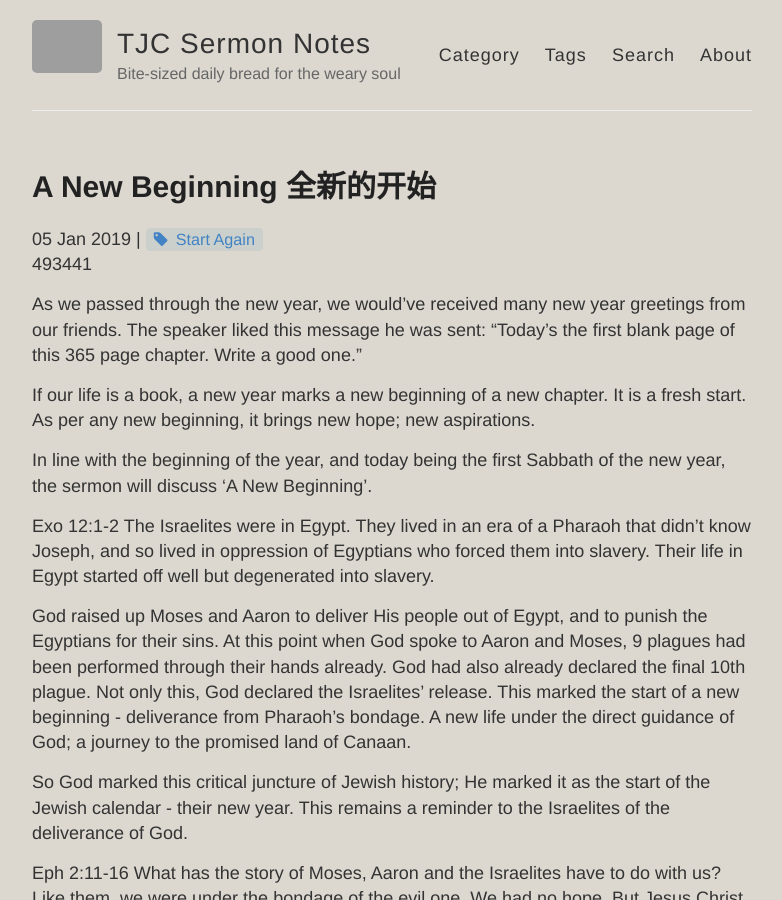
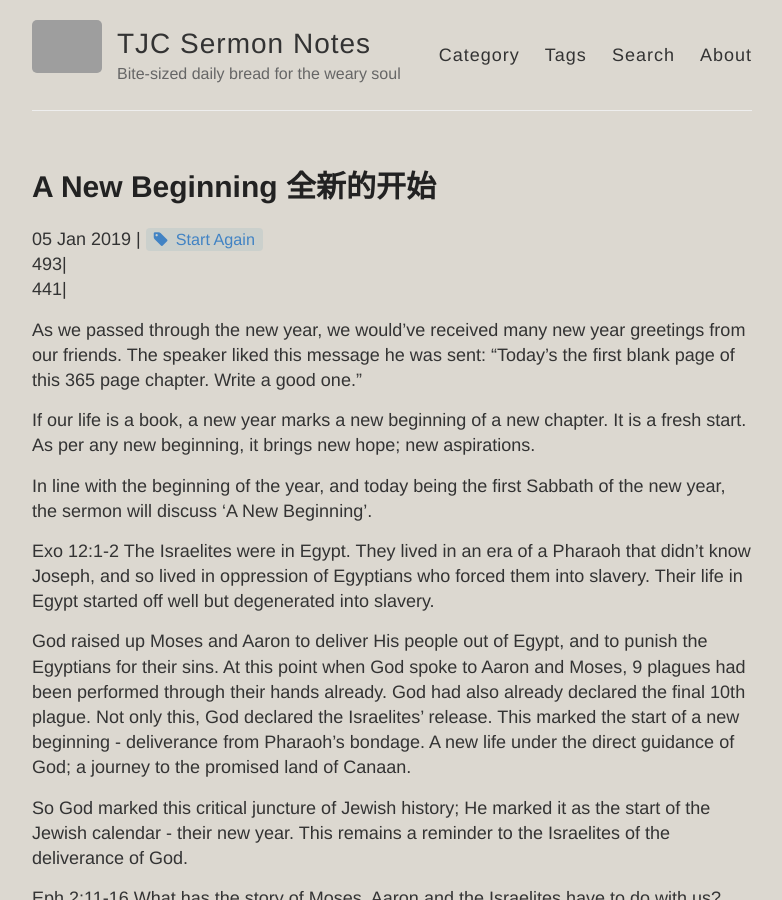
Before and after one commit to catchupTJC/catchuptjc.github.io, a Jekyll site: the page built from _posts/2019-01-05-ANewBeginning.md, in a window 1280 px wide and 900 px high. Shown: the whole window, without its empty margins (248-1030 px from the left). Built offline with Jekyll 4.4.1, drawn with Linux system fonts in a browser that asks for light colours; nearby versions of some CDN libraries; comment, search, counter and statistics services are not loaded; grey boxes are pictures that could not be loaded.

Commit message:
Update post.html

```diff
--- a/_layouts/post.html
+++ b/_layouts/post.html
@@ -12,7 +12,9 @@ layout: default
   {% endif %}
 
   {% if page.hymns %}
-    <div class="post-hymn">{{ page.hymns }}</div>
+  {% for hymn in page.hymns %}
+    <div class="post-hymn">{{ hymn }}|</div>
+  {% endfor %}
   {% endif %}
 
   <div class="entry">
```
